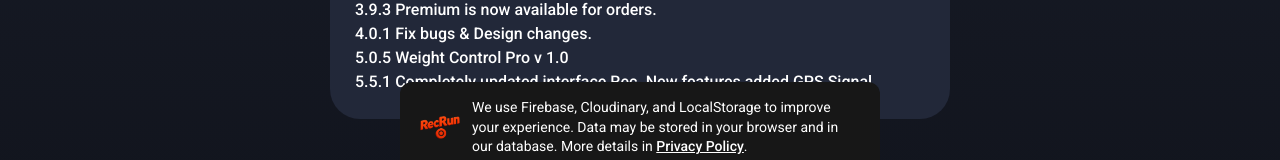
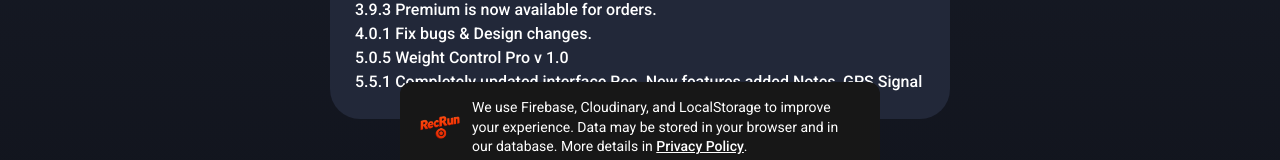
Before and after one commit to papchenko/recruns, a React (Vite) app: page /version in a window 1280 px wide. Shown: the part 555-715 px from the top of the page. Built offline with nearby package versions, Linux system fonts and the light colour scheme; no server answers.

Commit message:
5.5.1 Completely updated interface Rec. New features added Notes, GPS Signal

```diff
--- a/src/components/nav/version/Version.jsx
+++ b/src/components/nav/version/Version.jsx
@@ -20,7 +20,7 @@ const Version = () => {
             <p className='fs-6 m-0'>3.9.3 Premium is now available for orders.</p>
             <p className='fs-6 m-0'>4.0.1 Fix bugs & Design changes.</p>
             <p className='fs-6 m-0'>5.0.5 Weight Control Pro v 1.0</p>
-            <p className='fs-6 m-0'>5.5.1 Completely updated interface Rec. New features added GPS Signal</p>
+            <p className='fs-6 m-0'>5.5.1 Completely updated interface Rec. New features added Notes, GPS Signal</p>
         </div>
     </div>
 </div>
```
